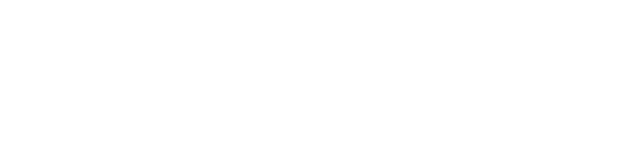
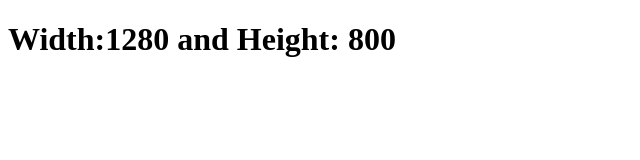
Before and after one commit to acciojob/screen-size-dkrishna11, a website: page main.html in a window 1280 px wide. Shown: the whole page, without its empty margins (0-640 px from the left). Drawn offline with Linux system fonts and the light colour scheme.

Commit message:
created a submission

```diff
--- a/main.html
+++ b/main.html
@@ -8,6 +8,7 @@
 
 <body>
 	<!-- the entire body must be written by student -->
+	<h1></h1>
     <script type="text/javascript" src="./script.js">
 </script>
 
--- a/script.js
+++ b/script.js
@@ -1 +1,7 @@
 //your JS code here. If required.
+let h1=document.getElementsByTagName("h1")[0];
+
+let width=window.innerWidth;
+let height=window.innerHeight;
+
+h1.innerText="Width:" +this.innerWidth+" and Height: "+this.innerHeight;
```
